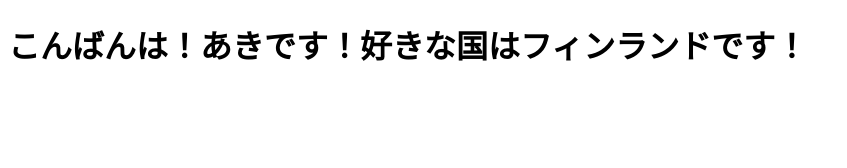
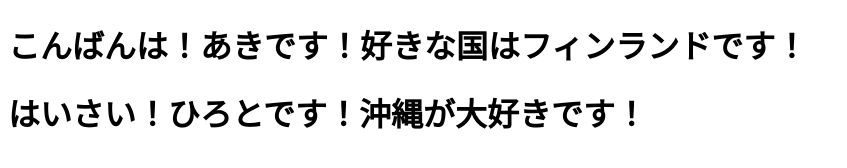
Before and after one commit to Aki-Miyazaki/koza_yoru, a plain HTML site: page index.html in a window 1280 px wide. Shown: the whole page, without its empty margins (0-847 px from the left). Drawn offline with Linux system fonts and the light colour scheme.

Commit message:
ひろと：共同編集の練習

```diff
--- a/index.html
+++ b/index.html
@@ -14,6 +14,7 @@
 
     <h1>こんばんは！あきです！好きな国はフィンランドです！</h1>
     <!-- この下に書いてく -->
+    <h1>はいさい！ひろとです！沖縄が大好きです！</h1>
 
 </body>
 </html>
```
